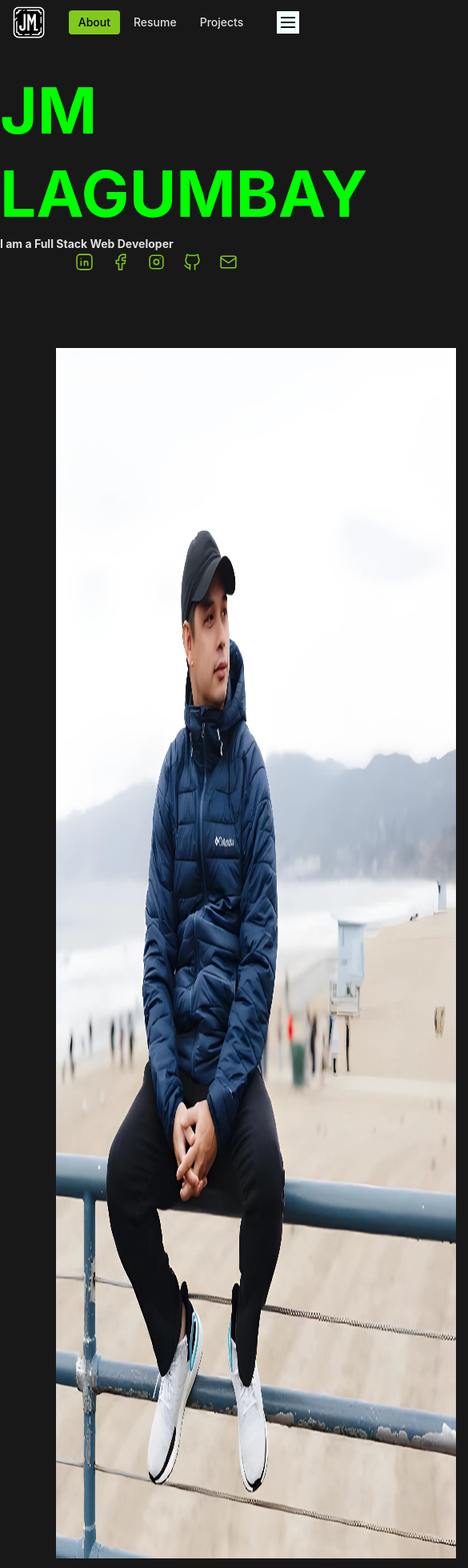
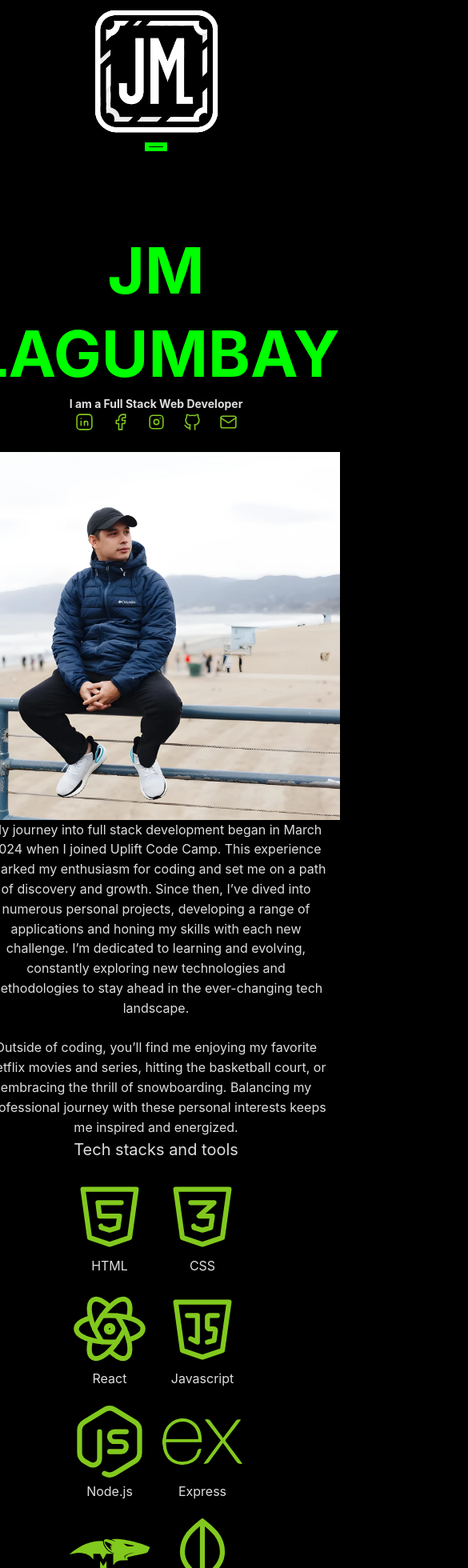
Before and after one commit to mikelagumbay22/jmlagumbay.com, a React (Vite) app: page / in a window 390 px wide. Shown: the top 1960 px of the page at 80% size, 585 px wide, since content can reach past the window. Built offline with nearby package versions, Linux system fonts and the light colour scheme.

Commit message:
feat: update css

```diff
--- a/src/components/Header.jsx
+++ b/src/components/Header.jsx
@@ -1,11 +1,19 @@
+// Header.jsx
 import { Title } from '@mantine/core';
+import styles from './Header.module.css'; // Import the CSS module
 
 function Header() {
   return (
-    <>
-      <Title order={1} size="5rem" style={{ color: 'lime' }}>JM LAGUMBAY</Title>
+    <div className={styles.header}>
+      <Title
+        order={1}
+        size="5rem"
+        style={{ color: 'lime', position: 'relative' }}
+      >
+        JM LAGUMBAY
+      </Title>
       <Title order={6}>I am a Full Stack Web Developer</Title>
-    </>
+    </div>
   );
 }
 
--- /dev/null
+++ b/src/components/Header.module.css
@@ -0,0 +1,12 @@
+/* Header.module.css */
+.header {
+  margin-top: 70px; /* Default margin for desktop */
+
+}
+
+@media (max-width: 768px) {
+  .header {
+    margin-top: 230px; /* Margin for mobile view */
+
+  }
+}
--- a/src/components/Navigation.jsx
+++ b/src/components/Navigation.jsx
@@ -29,7 +29,7 @@ function Navigation() {
           section.scrollIntoView({ behavior: 'smooth' });
         }
 
-        close(); // Close the drawer after clicking a link
+        close();
       }}
     >
       {link.label}
@@ -51,15 +51,15 @@ function Navigation() {
         />
       </Container>
 
-      {/* Drawer for mobile view */}
+
       <Drawer
         opened={opened}
         onClose={close}
-        padding="md"
+
         size="100%"
         className={classes.drawer}
       >
-        <ScrollArea style={{ height: 'calc(100vh - 60px)' }}>
+        <ScrollArea style={{ height: '100vh', width:'100%', backgroundColor: 'white' } }>
           <div className={classes.mobileLinks}>{items}</div>
         </ScrollArea>
       </Drawer>
--- a/src/components/Navigation.module.css
+++ b/src/components/Navigation.module.css
@@ -2,6 +2,12 @@
   height: 56px;
   margin-bottom: 30px;
   width: 100%;
+  position: fixed;
+  top: 0;
+  left: 0;
+  z-index: 1000;
+  background-color: #000000;
+  padding: 0;
 }
 
 .inner {
@@ -11,34 +17,83 @@
   align-items: center;
 }
 
+.linksGroup {
+  display: flex;
+}
+
+.burger {
+  display: none;
+  background: lime;
+  border: none;
+  color: #fff;
+  font-size: 1.5rem;
+}
+
 .link {
   display: block;
   line-height: 1;
   padding: 8px 12px;
-  border-radius: var(--mantine-radius-sm);
   text-decoration: none;
-  color: var(--mantine-color-white-7);
-  font-size: var(--mantine-font-size-sm);
+  color: #ffffff;
+  font-size: 1rem;
   font-weight: 500;
 }
 
 .link:hover {
-  background-color: var(--mantine-color-white-0);
-}
-
-[data-mantine-color-scheme] .link[data-active] {
-  background-color: var(--mantine-color-lime-filled);
-  color: var(--mantine-color-black);
+  background-color: #444444;
 }
 
 .logo {
-  max-width: 40px;
+  max-width: 60px;
+  padding: 10px;
 }
 
-.burger {
-  background-color: azure;
+
+
+@media (max-width: 768px) {
+  /* mobile view */
+  .burger {
+    display: block;
+  }
+
+  .linksGroup {
+    display: none;
+  }
+
+  .link {
+    display: block;
+    line-height: 1;
+
+    text-decoration: none;
+    color: #000000;
+    font-size: 1rem;
+    font-weight: 500;
+    background-color: lime;
+  }
+
+  .logo {
+    max-width: 50%;
+    padding: 10px;
+    position: relative;
+  }
+
+  .inner {
+    flex-direction: column;
+    background-color: #000000;
+  }
+
+  .header {
+    position: absolute;
+    background-color: #000000;
+    padding: 0;
+    height: 250px;
+  }
+
+  .mobileLinks {
+    padding-top: 15rem;
+    display: flex;
+    flex-direction: column;
+    gap: 1rem;
+    background-color: #ffffff;
+  }
 }
-
-.burger.hiddenFrom-xs {
-  display: none;
-}
--- a/src/components/ProfileImage.jsx
+++ b/src/components/ProfileImage.jsx
@@ -1,13 +1,25 @@
 import ProfilePic from "../assets/ProfilePic.png";
 import styles from "./ProfileImage.module.css";
 import About from "./About";
+import Header from "./Header";
+import SocialMedia from "./SocialMedia";
 
 function ProfileImage() {
   return (
     <>
       <div className={styles.container}>
-        <img src={ProfilePic} alt="JM Lagumbay" className={styles.ProfilePic} />
-        <About />
+        <div>
+          <Header />
+          <SocialMedia />
+        </div>
+        <div className={styles.imagecontainer}>
+          <img
+            src={ProfilePic}
+            alt="JM Lagumbay"
+            className={styles.ProfilePic}
+          />
+          <About />
+        </div>
       </div>
     </>
   );
--- a/src/components/ProfileImage.module.css
+++ b/src/components/ProfileImage.module.css
@@ -1,9 +1,37 @@
 .ProfilePic{
-  max-width: 500px;
+  max-width: 50%;
 }
 
 .container{
   display: flex;
-  padding: 70px;
+  width: 100%;
+  flex-direction: column;
+}
+
+.imagecontainer{
+  display: flex;
+  width: 100%;
+  flex-direction: row;
+}
+
+@media (max-width: 768px) {
+
+  .ProfilePic{
+    max-width: 100%;
+  }
+
+  .container{
+    display: flex;
+    align-items: center;
+    justify-content: center;
+    width: 100%;
+    flex-direction: column;
+  }
+
+  .imagecontainer{
+    display: flex;
+    width: 100%;
+    flex-direction: column;
+  }
 
 }
--- a/src/components/Stacks.jsx
+++ b/src/components/Stacks.jsx
@@ -1,148 +1,93 @@
-import { Text, Flex, Group, rem } from "@mantine/core";
-import { IconBrandHtml5, IconBrandCss3, IconBrandReact, IconBrandJavascript, IconBrandNodejs, IconBrandMongodb } from "@tabler/icons-react";
+import { Text, rem } from "@mantine/core";
+import { useMediaQuery } from "@mantine/hooks";
+import {
+  IconBrandHtml5,
+  IconBrandCss3,
+  IconBrandReact,
+  IconBrandJavascript,
+  IconBrandNodejs,
+  IconBrandMongodb,
+} from "@tabler/icons-react";
 import { SiExpress, SiMongoose } from "react-icons/si";
+import styles from "./Stacks.module.css";
 
 function Stacks() {
+  // Use media query to determine screen size
+  const isMobile = useMediaQuery("(max-width: 768px)");
+
+  // Adjust icon size based on screen size
+  const iconSize = isMobile ? rem(100) : rem(45);
+
   return (
     <>
-      <Text>Tech stacks and tools</Text>
-      <Flex
-        mih={50}
-        gap="md"
-        justify="Center"
-        align="Center"
-        direction="row"
-        wrap="wrap"
-      >
-        <Group>
-          <Flex
-            mih={50}
-            justify="center"
-            align="center"
-            direction="column"
-            wrap="wrap"
-          >
+      <Text align="center" size="xl" mb="md">
+        Tech stacks and tools
+      </Text>
+
+      <div className={styles.grid}>
+        <div className={styles.gridItem}>
           <IconBrandHtml5
-              style={{ width: rem(45), height: rem(45) }}
+            style={{ width: iconSize, height: iconSize }}
             stroke={1.5}
             color="var(--mantine-color-lime-filled)"
           />
           <Text>HTML</Text>
-          </Flex>
-        </Group>
-        <Group>
-          <Flex
-            mih={50}
-            justify="center"
-            align="center"
-            direction="column"
-            wrap="wrap"
-          >
+        </div>
+        <div className={styles.gridItem}>
           <IconBrandCss3
-              style={{ width: rem(45), height: rem(45) }}
+            style={{ width: iconSize, height: iconSize }}
             stroke={1.5}
             color="var(--mantine-color-lime-filled)"
           />
           <Text>CSS</Text>
-          </Flex>
-        </Group>
-        <Group>
-          <Flex
-            mih={50}
-            justify="center"
-            align="center"
-            direction="column"
-            wrap="wrap"
-          >
+        </div>
+        <div className={styles.gridItem}>
           <IconBrandReact
-              style={{ width: rem(45), height: rem(45) }}
+            style={{ width: iconSize, height: iconSize }}
             stroke={1.5}
             color="var(--mantine-color-lime-filled)"
           />
           <Text>React</Text>
-          </Flex>
-        </Group>
-        <Group>
-          <Flex
-            mih={50}
-            justify="center"
-            align="center"
-            direction="column"
-            wrap="wrap"
-          >
+        </div>
+        <div className={styles.gridItem}>
           <IconBrandJavascript
-              style={{ width: rem(45), height: rem(45) }}
+            style={{ width: iconSize, height: iconSize }}
             stroke={1.5}
             color="var(--mantine-color-lime-filled)"
           />
           <Text>Javascript</Text>
-          </Flex>
-        </Group>
-        <Group>
-          <Flex
-            mih={50}
-            justify="center"
-            align="center"
-            direction="column"
-            wrap="wrap"
-          >
+        </div>
+        <div className={styles.gridItem}>
           <IconBrandNodejs
-              style={{ width: rem(45), height: rem(45) }}
+            style={{ width: iconSize, height: iconSize }}
             stroke={1.5}
             color="var(--mantine-color-lime-filled)"
           />
           <Text>Node.js</Text>
-          </Flex>
-        </Group>
-        <Group>
-          <Flex
-            mih={50}
-            justify="center"
-            align="center"
-            direction="column"
-            wrap="wrap"
-          >
+        </div>
+        <div className={styles.gridItem}>
           <SiExpress
-              style={{ width: rem(45), height: rem(45) }}
-              stroke={1.5}
+            style={{ width: iconSize, height: iconSize }}
             color="var(--mantine-color-lime-filled)"
           />
           <Text>Express</Text>
-          </Flex>
-        </Group>
-        <Group>
-          <Flex
-            mih={50}
-            justify="center"
-            align="center"
-            direction="column"
-            wrap="wrap"
-          >
+        </div>
+        <div className={styles.gridItem}>
           <SiMongoose
-              style={{ width: rem(45), height: rem(45) }}
-              stroke={1.5}
+            style={{ width: iconSize, height: iconSize }}
             color="var(--mantine-color-lime-filled)"
           />
           <Text>Mongoose</Text>
-          </Flex>
-        </Group>
-        <Group>
-          <Flex
-            mih={50}
-            justify="center"
-            align="center"
-            direction="column"
-            wrap="wrap"
-          >
+        </div>
+        <div className={styles.gridItem}>
           <IconBrandMongodb
-              style={{ width: rem(45), height: rem(45) }}
+            style={{ width: iconSize, height: iconSize }}
             stroke={1.5}
             color="var(--mantine-color-lime-filled)"
           />
           <Text>MongoDB</Text>
-          </Flex>
-        </Group>
-      </Flex>
+        </div>
+      </div>
     </>
   );
 }
--- /dev/null
+++ b/src/components/Stacks.module.css
@@ -0,0 +1,32 @@
+.grid {
+  display: grid;
+  gap: 16px;
+  text-align: center;
+}
+
+/* For screens wider than 750px: 1 column layout */
+@media (min-width: 750px) {
+  .grid {
+    grid-template-columns: repeat(8, 1fr);
+  }
+}
+
+/* For screens between 450px and 750px: 4 columns, 2 rows */
+@media (min-width: 450px) and (max-width: 750px) {
+  .grid {
+    grid-template-columns: repeat(4, 1fr);
+  }
+}
+
+/* For screens less than 450px: 2 columns, 4 rows */
+@media (max-width: 450px) {
+  .grid {
+    grid-template-columns: repeat(2, 1fr);
+  }
+}
+
+.gridItem {
+  display: flex;
+  flex-direction: column;
+  align-items: center;
+}
--- a/src/components/WorkExperience.jsx
+++ b/src/components/WorkExperience.jsx
@@ -9,7 +9,7 @@ function WorkExperience() {
     <>
       <br />
       <Title size="2rem" mb="lg" bg="white" style={{ color: 'black' }}>Work Experience</Title>
-      <div style={{ width: '1000px', margin: '0 auto' }}>
+      <div style={{ width: 'auto', margin: '0 auto' }}>
         <Table
           striped
           highlightOnHover
--- a/src/index.css
+++ b/src/index.css
@@ -1,37 +1,14 @@
-/* :root {
-  font-family: Inter, Avenir, Helvetica, Arial, sans-serif;
-  font-size: 16px;
-  line-height: 24px;
-  font-weight: 400;
-  color-scheme: light dark;
-  color: rgba(255, 255, 255, 0.87);
-  width: 100%;
-
-}
 
 
-
-h1 {
-  font-size: 3.2em;
-  line-height: 1.1;
-} */
-
-/* body {
+body {
   margin: 0;
-  display: flex;
   place-items: center;
   width: 100%;
   min-height: 100vh;
   text-align: center;
   justify-content: center;
-  background-color: #181818;
+  background-color: #000000;
   top: 0;
   left: 0;
   color: rgba(255, 255, 255, 0.87);
-} */
-
-body {
-
-  background-color: #181818;
-  color: rgba(255, 255, 255, 0.87);
 }
--- a/src/pages/Homepage.jsx
+++ b/src/pages/Homepage.jsx
@@ -1,28 +1,29 @@
 import Navigation from "../components/Navigation";
-import About from "../components/About";
-import Header from "../components/Header";
 import ProfileImage from "../components/ProfileImage";
-import SocialMedia from "../components/SocialMedia";
 import Stacks from "../components/Stacks";
 import WorkExperience from "../components/WorkExperience";
 import Projects from "../components/Projects";
+import classes from "./Homepage.module.css";
 
 function Homepage() {
   return (
     <>
+      <div className={classes.homepagecontainer}>
+        <div id="about">
           <Navigation />
-      <div id="about">
-        <Header />
         </div>
-      <SocialMedia />
+
+
         <ProfileImage />
-      <Stacks /> <About />
+
+        <Stacks />
         <div id="resume">
           <WorkExperience />
         </div>
         <div id="projects">
           <Projects />
         </div>
+      </div>
     </>
   );
 }
--- /dev/null
+++ b/src/pages/Homepage.module.css
@@ -0,0 +1,9 @@
+.homepagecontainer {
+  display: flex;
+  flex-direction: column;
+  width: 100%;
+  align-items: center;
+  padding-top: 56px; /* Adjust based on the height of your Navigation */
+  padding-bottom: 100px;
+  background-color: black;
+}
```
Lines whose indentation alone changed are shown as unchanged.
